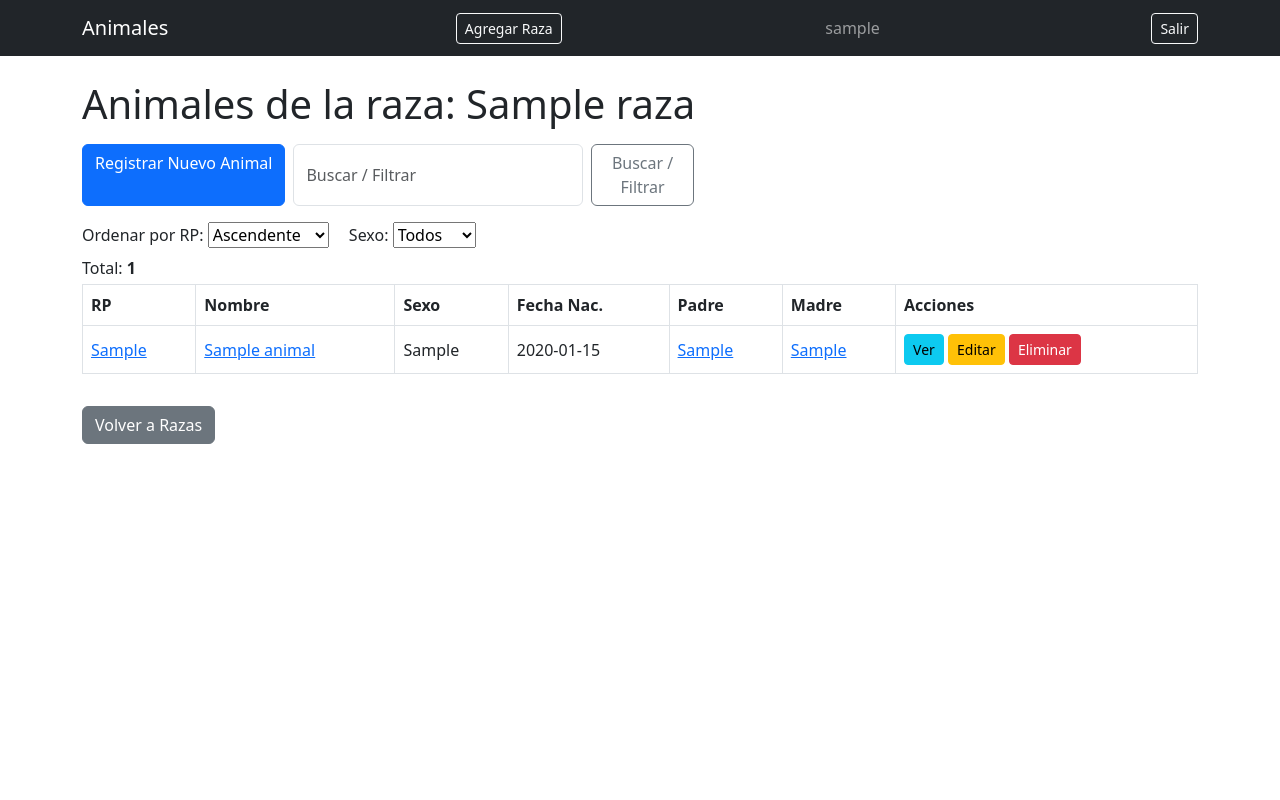
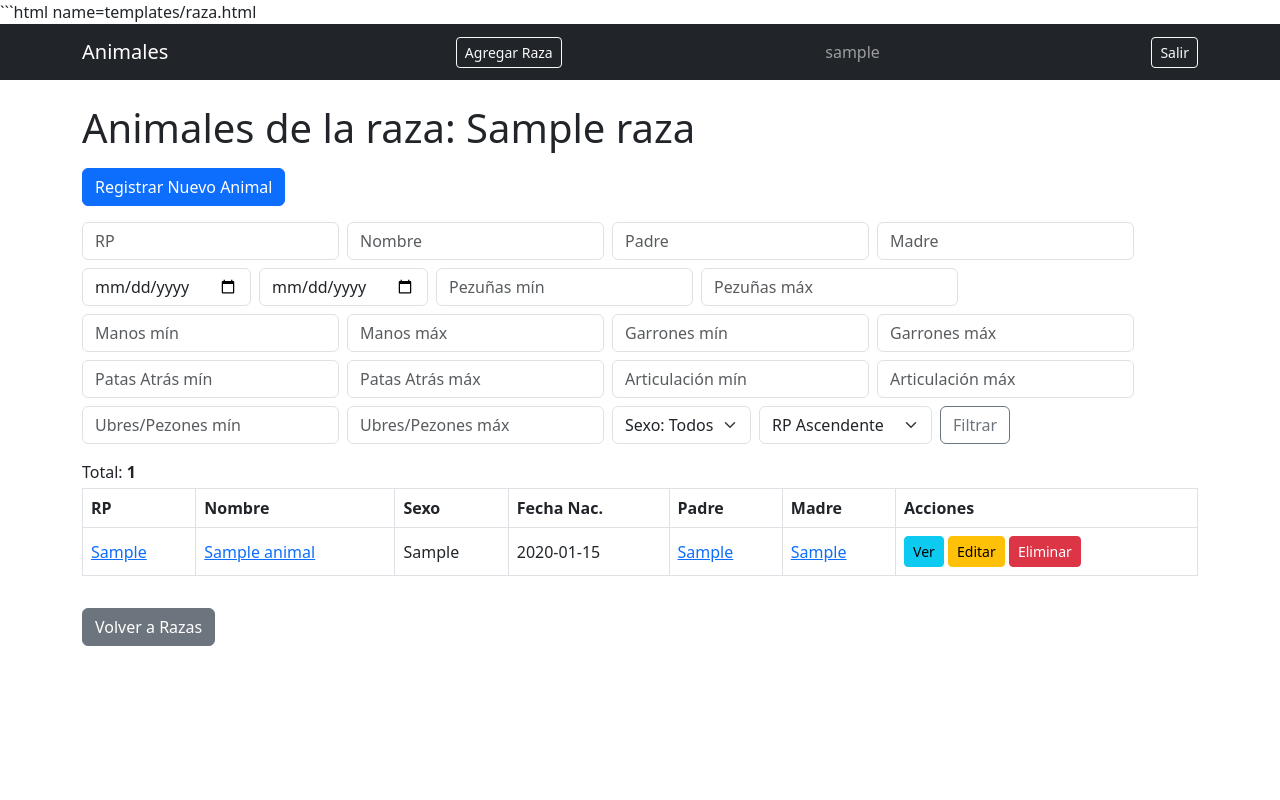
Before and after one commit to Fermin2107/Genetics, a Flask app: page /raza/1 in a window 1280 px wide. Run offline with Flask 3, Linux system fonts and the light colour scheme; a user stored in the database is signed in; tables that the repository leaves empty hold one stand-in row (values such as "Sample post").

Commit message:
Update raza.html

````diff
--- a/templates/raza.html
+++ b/templates/raza.html
@@ -1,30 +1,86 @@
+```html name=templates/raza.html
 {% extends "base.html" %}
 {% block content %}
 <h1 class="mt-4 mb-3">Animales de la raza: {{ raza.nombre }}</h1>
 
 <div class="d-flex flex-wrap mb-3 gap-2">
   <a href="{{ url_for('registrar_animal', raza_id=raza.id) }}" class="btn btn-primary">Registrar Nuevo Animal</a>
-  <form class="d-flex" method="get" action="{{ url_for('ver_raza', raza_id=raza.id) }}">
-    <input type="text" name="buscar" class="form-control me-2" placeholder="Buscar / Filtrar">
-    <button class="btn btn-outline-secondary" type="submit">Buscar / Filtrar</button>
-  </form>
 </div>
 
-<div class="mb-2">
-  <span>Ordenar por RP:</span>
-  <form method="get" class="d-inline">
-    <select name="orden" onchange="this.form.submit()">
-      <option value="asc" {% if orden == 'asc' %}selected{% endif %}>Ascendente</option>
-      <option value="desc" {% if orden == 'desc' %}selected{% endif %}>Descendente</option>
-    </select>
-    <span class="ms-3">Sexo:</span>
-    <select name="sexo" onchange="this.form.submit()">
-      <option value="">Todos</option>
+<form class="row g-2 mb-3" method="get" action="{{ url_for('ver_raza', raza_id=raza.id) }}">
+  <div class="col-auto">
+    <input type="text" name="rp" class="form-control" placeholder="RP" value="{{ request.args.get('rp', '') }}">
+  </div>
+  <div class="col-auto">
+    <input type="text" name="nombre" class="form-control" placeholder="Nombre" value="{{ request.args.get('nombre', '') }}">
+  </div>
+  <div class="col-auto">
+    <input type="text" name="padre" class="form-control" placeholder="Padre" value="{{ request.args.get('padre', '') }}">
+  </div>
+  <div class="col-auto">
+    <input type="text" name="madre" class="form-control" placeholder="Madre" value="{{ request.args.get('madre', '') }}">
+  </div>
+  <div class="col-auto">
+    <input type="date" name="fecha_nac_min" class="form-control" placeholder="Fecha Nac. desde" value="{{ request.args.get('fecha_nac_min', '') }}">
+  </div>
+  <div class="col-auto">
+    <input type="date" name="fecha_nac_max" class="form-control" placeholder="Fecha Nac. hasta" value="{{ request.args.get('fecha_nac_max', '') }}">
+  </div>
+  <!-- Campos de rango: pezuñas, manos, garrones, patas_atras, articulacion, ubres_pezones -->
+  <div class="col-auto">
+    <input type="number" name="pezuñas_min" class="form-control" placeholder="Pezuñas mín" value="{{ request.args.get('pezuñas_min', '') }}">
+  </div>
+  <div class="col-auto">
+    <input type="number" name="pezuñas_max" class="form-control" placeholder="Pezuñas máx" value="{{ request.args.get('pezuñas_max', '') }}">
+  </div>
+  <div class="col-auto">
+    <input type="number" name="manos_min" class="form-control" placeholder="Manos mín" value="{{ request.args.get('manos_min', '') }}">
+  </div>
+  <div class="col-auto">
+    <input type="number" name="manos_max" class="form-control" placeholder="Manos máx" value="{{ request.args.get('manos_max', '') }}">
+  </div>
+  <div class="col-auto">
+    <input type="number" name="garrones_min" class="form-control" placeholder="Garrones mín" value="{{ request.args.get('garrones_min', '') }}">
+  </div>
+  <div class="col-auto">
+    <input type="number" name="garrones_max" class="form-control" placeholder="Garrones máx" value="{{ request.args.get('garrones_max', '') }}">
+  </div>
+  <div class="col-auto">
+    <input type="number" name="patas_atras_min" class="form-control" placeholder="Patas Atrás mín" value="{{ request.args.get('patas_atras_min', '') }}">
+  </div>
+  <div class="col-auto">
+    <input type="number" name="patas_atras_max" class="form-control" placeholder="Patas Atrás máx" value="{{ request.args.get('patas_atras_max', '') }}">
+  </div>
+  <div class="col-auto">
+    <input type="number" name="articulacion_min" class="form-control" placeholder="Articulación mín" value="{{ request.args.get('articulacion_min', '') }}">
+  </div>
+  <div class="col-auto">
+    <input type="number" name="articulacion_max" class="form-control" placeholder="Articulación máx" value="{{ request.args.get('articulacion_max', '') }}">
+  </div>
+  <div class="col-auto">
+    <input type="number" name="ubres_pezones_min" class="form-control" placeholder="Ubres/Pezones mín" value="{{ request.args.get('ubres_pezones_min', '') }}">
+  </div>
+  <div class="col-auto">
+    <input type="number" name="ubres_pezones_max" class="form-control" placeholder="Ubres/Pezones máx" value="{{ request.args.get('ubres_pezones_max', '') }}">
+  </div>
+  <div class="col-auto">
+    <select name="sexo" class="form-select">
+      <option value="">Sexo: Todos</option>
       <option value="Macho" {% if request.args.get('sexo') == 'Macho' %}selected{% endif %}>Macho</option>
       <option value="Hembra" {% if request.args.get('sexo') == 'Hembra' %}selected{% endif %}>Hembra</option>
     </select>
-  </form>
-</div>
+  </div>
+  <div class="col-auto">
+    <select name="orden" class="form-select">
+      <option value="asc" {% if orden == 'asc' %}selected{% endif %}>RP Ascendente</option>
+      <option value="desc" {% if orden == 'desc' %}selected{% endif %}>RP Descendente</option>
+    </select>
+  </div>
+  <div class="col-auto">
+    <button class="btn btn-outline-secondary" type="submit">Filtrar</button>
+  </div>
+</form>
+
 <p class="mb-1">Total: <b>{{ total }}</b></p>
 
 <div class="table-responsive">
@@ -86,3 +142,4 @@
 </div>
 <a href="{{ url_for('razas') }}" class="btn btn-secondary mt-3">Volver a Razas</a>
 {% endblock %}
+```
````
